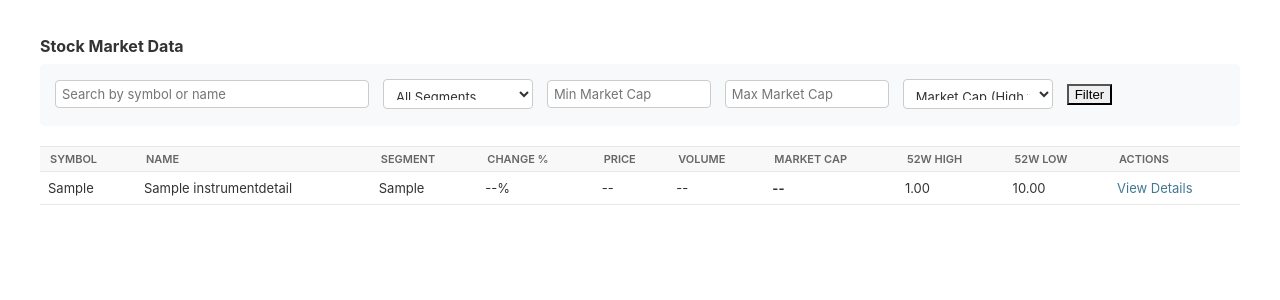
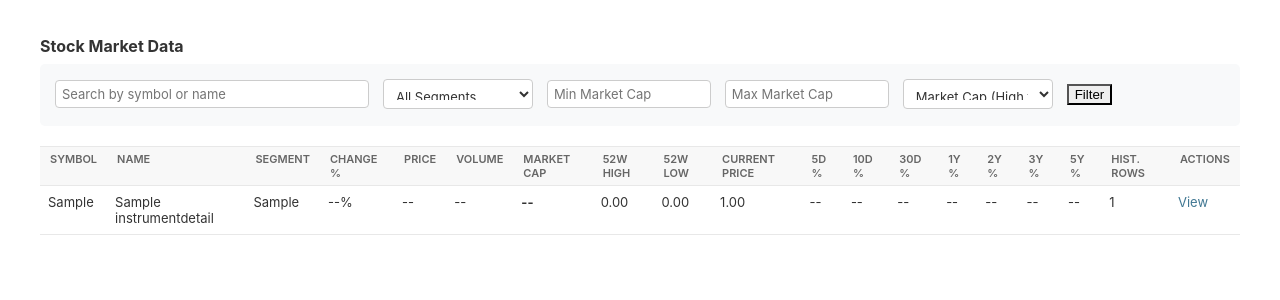
Before and after one commit to lalitpatil02/NSE, a Django app: page /app/stocks/ in a window 1280 px wide. Shown: the part 86-386 px from the top of the page. Run offline with Django 4.2, Linux system fonts and the light colour scheme; tables that the repository leaves empty hold one stand-in row (values such as "Sample post"); some libraries are stand-ins or nearby versions.

Commit message:
both file merged

```diff
--- a/app/templates/app/stock_market.html
+++ b/app/templates/app/stock_market.html
@@ -18,6 +18,7 @@
 {% block content %}
 <div class="container-fluid">
     <h2>Stock Market Data</h2>
+
     <div class="filter-section">
         <form method="get" class="d-flex align-items-center flex-wrap">
             <input type="text" name="search" class="search-box" placeholder="Search by symbol or name" value="{{ current_search }}">
@@ -58,11 +59,20 @@
                     <th>Market Cap</th>
                     <th>52W High</th>
                     <th>52W Low</th>
+                    <th>Current Price</th>
+                    <th>5D %</th>
+                    <th>10D %</th>
+                    <th>30D %</th>
+                    <th>1Y %</th>
+                    <th>2Y %</th>
+                    <th>3Y %</th>
+                    <th>5Y %</th>
+                    <th>Hist. Rows</th>
                     <th>Actions</th>
                 </tr>
             </thead>
             <tbody>
-                {% for stock in page_obj %}
+                {% for stock in stock_data_list %}
                 <tr id="stock-{{ stock.tradingsymbol }}">
                     <td>{{ stock.tradingsymbol }}</td>
                     <td>{{ stock.name }}</td>
@@ -71,10 +81,23 @@
                     <td id="price-{{ stock.tradingsymbol }}">--</td>
                     <td id="volume-{{ stock.tradingsymbol }}">--</td>
                     <td id="marketcap-{{ stock.tradingsymbol }}" class="market-cap">--</td>
-                    <td>{{ stock.strike|floatformat:2 }}</td>
-                    <td>{{ stock.tick_size|floatformat:2 }}</td>
+                    <td>{{ stock.high52|floatformat:2 }}</td>
+                    <td>{{ stock.low52|floatformat:2 }}</td>
+                    <td>{{ stock.price|floatformat:2 }}</td>
+                    <td>{{ stock.PRICE_CHANGE_5D|default:"--" }}</td>
+                    <td>{{ stock.PRICE_CHANGE_10D|default:"--" }}</td>
+                    <td>{{ stock.PRICE_CHANGE_30D|default:"--" }}</td>
+                    <td>{{ stock.PRICE_CHANGE_1Y|default:"--" }}</td>
+                    <td>{{ stock.PRICE_CHANGE_2Y|default:"--" }}</td>
+                    <td>{{ stock.PRICE_CHANGE_3Y|default:"--" }}</td>
+                    <td>{{ stock.PRICE_CHANGE_5Y|default:"--" }}</td>
+                    <td>{{ stock.historical_row_count }}</td>
                     <td>
-                        <a href="{% url 'stock_detail' stock.tradingsymbol %}" class="btn btn-sm btn-info">View Details</a>
+                        {% if stock.tradingsymbol %}
+                        <a href="{% url 'stock_detail' stock.tradingsymbol %}" class="btn btn-sm btn-info">View</a>
+                        {% else %}
+                        <span class="text-muted">N/A</span>
+                        {% endif %}
                     </td>
                 </tr>
                 {% endfor %}
@@ -85,13 +108,16 @@
     {% if page_obj.paginator.num_pages > 1 %}
     <nav aria-label="Page navigation">
         <ul class="pagination justify-content-center">
-            <!-- Pagination links here if needed -->
+            {% for page in page_obj.paginator.page_range %}
+                <li class="page-item {% if page == page_obj.number %}active{% endif %}">
+                    <a class="page-link" href="?page={{ page }}&search={{ current_search }}&segment={{ current_segment }}&min_market_cap={{ current_min_market_cap }}&max_market_cap={{ current_max_market_cap }}&sort_by={{ current_sort }}">{{ page }}</a>
+                </li>
+            {% endfor %}
         </ul>
     </nav>
     {% endif %}
 </div>
 
-<!-- Provide stock symbols to JavaScript -->
 <script>
     const stockSymbols = {{ stock_symbols|safe }};
 </script>
@@ -102,34 +128,44 @@
 <script>
     function updateLiveStock(symbol) {
         $.getJSON(`/api/live/${symbol}/`, function(data) {
-            if (data.error) return;
+            if (!data || data.error) {
+                console.error(`Error fetching live data for ${symbol}:`, data ? data.error : "No data returned");
+                return;
+            }
 
-            const price = parseFloat(data.price).toFixed(2);
-            const volume = data.volume ? data.volume.toLocaleString() : "N/A";
-            const changePct = data.change_pct !== undefined ? parseFloat(data.change_pct).toFixed(2) : "0.00";
-            const marketCap = data.marketcap ? parseFloat(data.marketcap).toLocaleString() : "0";
+            const price = data.price !== undefined ? parseFloat(data.price).toFixed(2) : "--";
+            const volume = data.volume !== undefined ? data.volume.toLocaleString() : "--";
+            const changePct = data.change_pct !== undefined ? parseFloat(data.change_pct).toFixed(2) : "--";
+            const marketCap = data.marketcap !== undefined ? parseFloat(data.marketcap).toLocaleString() : "--";
 
             $(`#price-${symbol}`).text(price);
             $(`#volume-${symbol}`).text(volume);
             $(`#marketcap-${symbol}`).text(marketCap);
             $(`#change-${symbol}`).text(`${changePct}%`);
-    $(document).ready(function() {
-        $('.stock-table').DataTable({
-            "paging": true,  // Disable DataTables pagination since we're using Django's
-            "ordering": true,
-            "searching": true,  // Disable DataTables search since we're using Django's
-            "responsive": true
+        }).fail(function(jqxhr, textStatus, error) {
+            console.error(`Failed to fetch live data for ${symbol}:`, textStatus, error);
         });
     }
 
     function refreshAllStocks() {
+        if (!Array.isArray(stockSymbols) || stockSymbols.length === 0) {
+            console.error("No stock symbols available for live updates.");
+            return;
+        }
+
         stockSymbols.forEach(symbol => updateLiveStock(symbol));
     }
 
     $(document).ready(function () {
-        alert("sdadasdasdas")
+        $('.stock-table').DataTable({
+            paging: false,
+            ordering: true,
+            searching: false,
+            responsive: true
+        });
+
         refreshAllStocks();
-        setInterval(refreshAllStocks, 10000); // every 10s
+        setInterval(refreshAllStocks, 10000); // Refresh every 10 seconds
     });
 </script>
 {% endblock %}
--- a/app/views.py
+++ b/app/views.py
@@ -189,6 +189,64 @@ from django.shortcuts import render
 from django.db.models import Q
 from .models import InstrumentDetails
 
+from django.db.models import Count, Q
+from django.core.paginator import Paginator
+from django.shortcuts import render
+from django.utils.timezone import now
+from datetime import timedelta
+from .models import InstrumentDetails, HistoricalOHLC
+import json
+
+def get_change(stock_obj, latest_ohlc_obj, days):
+    if not stock_obj or not latest_ohlc_obj:
+        return None
+
+    target_date = now().date() - timedelta(days=days)
+    buffer_date = now().date() - timedelta(days=days + 2)
+
+    past_ohlc = HistoricalOHLC.objects.filter(
+        instrument=stock_obj,
+        timestamp__date__lte=target_date,
+        timestamp__date__gte=buffer_date,
+        close__gt=0
+    ).order_by('-timestamp').first()
+
+    if past_ohlc and latest_ohlc_obj.close and past_ohlc.close:
+        try:
+            change = ((latest_ohlc_obj.close - past_ohlc.close) / past_ohlc.close) * 100
+            return round(change, 2)
+        except ZeroDivisionError:
+            return None
+    return None
+
+from django.db.models import Q, Count, Max, Min
+from django.core.paginator import Paginator
+from django.shortcuts import render
+from django.utils.timezone import now
+from datetime import timedelta
+from collections import defaultdict
+
+def calculate_price_change(stock_obj, latest_ohlc_obj, days):
+    if not stock_obj or not latest_ohlc_obj:
+        return None
+
+    target_date = now().date() - timedelta(days=days)
+    buffer_date = now().date() - timedelta(days=days + 2)
+
+    past_ohlc = HistoricalOHLC.objects.filter(
+        instrument=stock_obj,
+        timestamp__date__lte=target_date,
+        timestamp__date__gte=buffer_date,
+        close__gt=0
+    ).order_by('-timestamp').first()
+
+    if past_ohlc and past_ohlc.close and latest_ohlc_obj.close:
+        try:
+            return round(((latest_ohlc_obj.close - past_ohlc.close) / past_ohlc.close) * 100, 2)
+        except ZeroDivisionError:
+            return None
+    return None
+
 def stock_market_view(request):
     search_query = request.GET.get('search', '')
     min_market_cap = request.GET.get('min_market_cap')
@@ -224,25 +282,96 @@ def stock_market_view(request):
 
     paginator = Paginator(stocks, 25)
     page_number = request.GET.get('page')
-    page_obj = paginator.get_page(page_number)
+    current_page = paginator.get_page(page_number)
 
-    segments = InstrumentDetails.objects.values_list('segment', flat=True).distinct().order_by('segment')
+    current_ids = list(current_page.object_list.values_list('id', flat=True))
 
-    stock_symbols = json.dumps(list(stocks.values_list('tradingsymbol', flat=True)))
+    # 52-week high/low
+    one_year_ago = now() - timedelta(days=365)
+    ohlc_agg = HistoricalOHLC.objects.filter(
+        instrument_id__in=current_ids,
+        timestamp__gte=one_year_ago
+    ).values('instrument_id') \
+     .annotate(high52=Max('high'), low52=Min('low'))
+    high_low_map = {
+        entry['instrument_id']: (
+            round(entry['high52'] or 0.0, 2),
+            round(entry['low52'] or 0.0, 2)
+        ) for entry in ohlc_agg
+    }
 
+    # Historical row count
+    historical_counts = HistoricalOHLC.objects.filter(
+        instrument_id__in=current_ids
+    ).values('instrument_id') \
+     .annotate(count=Count('id'))
+    historical_count_map = {entry['instrument_id']: entry['count'] for entry in historical_counts}
+
+    # Latest and previous OHLCs
+    latest_ohlcs = HistoricalOHLC.objects.filter(
+        instrument_id__in=current_ids
+    ).order_by('instrument_id', '-timestamp')
+
+    ohlc_latest_map = {}
+    ohlc_previous_map = defaultdict(list)
+
+    for ohlc in latest_ohlcs:
+        if ohlc.instrument_id not in ohlc_latest_map:
+            ohlc_latest_map[ohlc.instrument_id] = ohlc
+        elif len(ohlc_previous_map[ohlc.instrument_id]) < 1:
+            ohlc_previous_map[ohlc.instrument_id].append(ohlc)
+
+    stock_data_list = []
+    for stock in current_page.object_list:
+        latest_ohlc = ohlc_latest_map.get(stock.id)
+        previous_ohlc = ohlc_previous_map.get(stock.id, [None])[0]
+
+        current_price = latest_ohlc.close if latest_ohlc else 0.0
+        previous_close = previous_ohlc.close if previous_ohlc else 0.0
+
+        if previous_close:
+            try:
+                change_percent = ((current_price - previous_close) / previous_close) * 100
+            except ZeroDivisionError:
+                change_percent = 0.0
+        else:
+            change_percent = 0.0
+
+        high52, low52 = high_low_map.get(stock.id, (0.0, 0.0))
+        market_cap = current_price * getattr(stock, 'total_shares', 1)
+
+        stock_data = {
+            'tradingsymbol': stock.tradingsymbol,
+            'name': stock.name,
+            'segment': stock.segment,
+            'change_percent': round(change_percent, 2),
+            'price': round(current_price, 2),
+            'open': latest_ohlc.open if latest_ohlc else None,
+            'high': latest_ohlc.high if latest_ohlc else None,
+            'low': latest_ohlc.low if latest_ohlc else None,
+            'previous_close': previous_close,
+            'volume': latest_ohlc.volume if latest_ohlc else None,
+            'marketcap': round(market_cap, 2),
+            'high52': high52,
+            'low52': low52,
+            'PRICE_CHANGE_5D': calculate_price_change(stock, latest_ohlc, 5),
+            'PRICE_CHANGE_10D': calculate_price_change(stock, latest_ohlc, 10),
+            'PRICE_CHANGE_30D': calculate_price_change(stock, latest_ohlc, 30),
+            'PRICE_CHANGE_1Y': calculate_price_change(stock, latest_ohlc, 365),
+            'PRICE_CHANGE_2Y': calculate_price_change(stock, latest_ohlc, 365 * 2),
+            'PRICE_CHANGE_3Y': calculate_price_change(stock, latest_ohlc, 365 * 3),
+            'PRICE_CHANGE_5Y': calculate_price_change(stock, latest_ohlc, 365 * 5),
+            'historical_row_count': historical_count_map.get(stock.id, 0),
+        }
+
+        stock_data_list.append(stock_data)
 
     context = {
-        'page_obj': page_obj,
-        'current_search': search_query,
-        'current_min_market_cap': min_market_cap,
-        'current_max_market_cap': max_market_cap,
-        'current_sort': sort_by,
-        'current_segment': segment,
-        'segments': segments,
-        'stock_symbols': stock_symbols  # 👈 Pass this as a plain JSON string
+        'stock_data_list': stock_data_list,
+        'period_keys': ['5D', '10D', '30D', '1Y', '2Y', '3Y', '5Y'],
     }
+
     return render(request, 'app/stock_market.html', context)
-
 
 
 def stock_detail_view(request, symbol):
```
